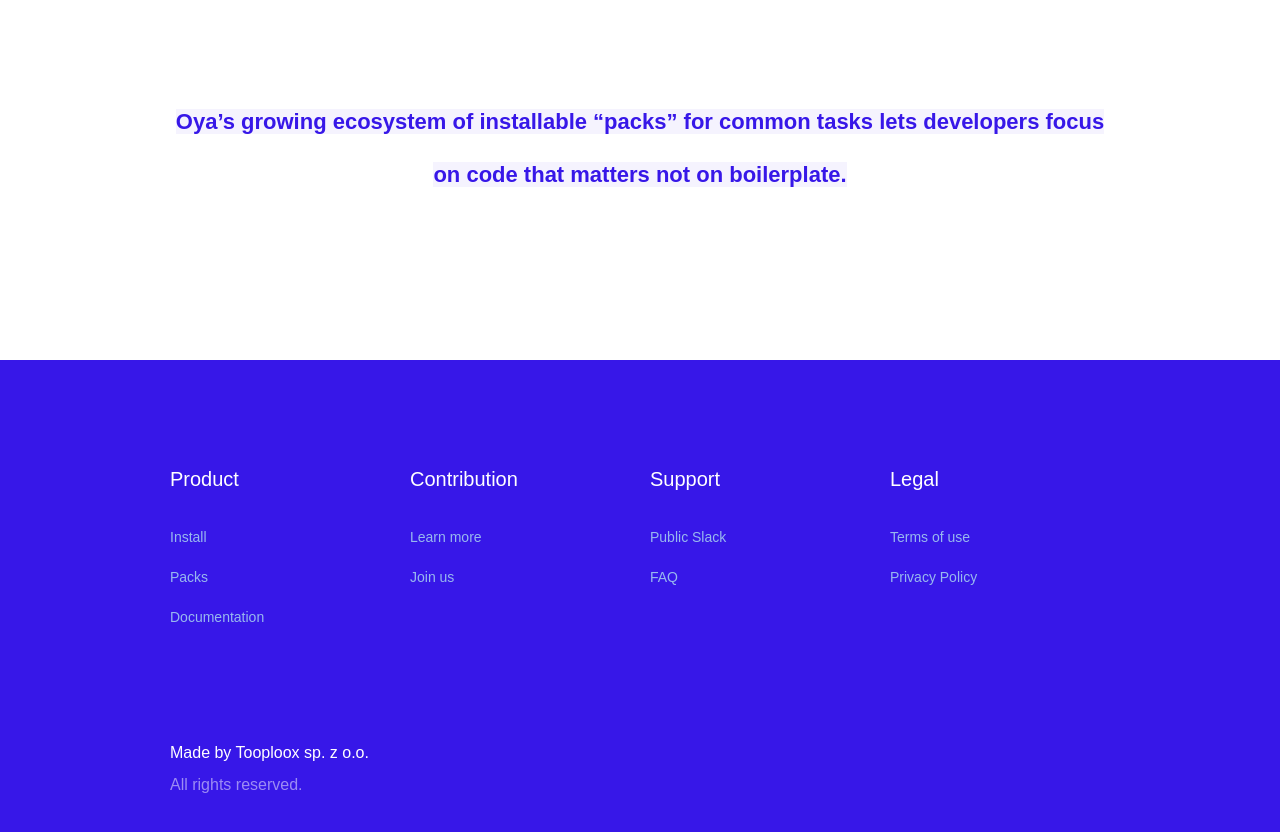
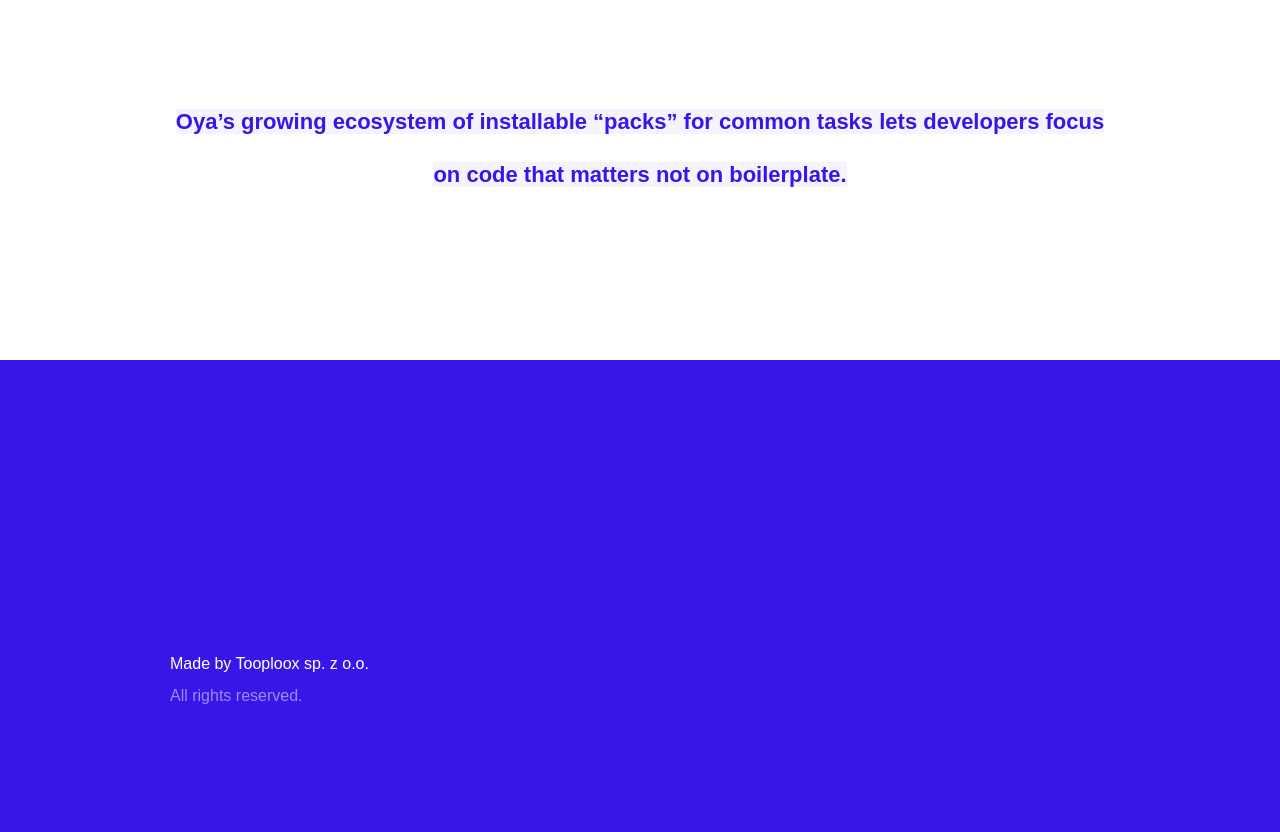
Before and after one commit to tooploox/oya, a Jekyll site: the page built from index.html, in a window 1280 px wide and 900 px high, scrolled down 4454 px. Shown: the top 832 px of the window. Built offline with Jekyll 4.4.1, drawn with Linux system fonts in a browser that asks for light colours; nearby versions of some CDN libraries; comment, search, counter and statistics services are not loaded.

Commit message:
hide foother links

```diff
--- a/_includes/footer.html
+++ b/_includes/footer.html
@@ -1,37 +1,37 @@
   <div class="footer">
     <div class="footer-container w-container">
-      <div class="columns w-row">
-        <div class="footer-column w-col w-col-3">
-          <div class="footer-section-title">Product</div>
-          <a href="#" class="footer-link w-inline-block">
-            <div class="footer-link-text">Install</div><img src="/images/footer-arrow.svg" alt="" class="footer-link-arrow"></a>
-          <a href="/packs" class="footer-link w-inline-block">
-            <div class="footer-link-text">Packs</div><img src="/images/footer-arrow.svg" alt="" class="footer-link-arrow"></a>
-          <a href="/documentation" class="footer-link w-inline-block w--current">
-            <div class="footer-link-text">Documentation</div><img src="/images/footer-arrow.svg" alt="" class="footer-link-arrow"></a>
-        </div>
-        <div class="footer-column w-col w-col-3">
-          <div class="footer-section-title">Contribution</div>
-          <a href="#" class="footer-link w-inline-block">
-            <div class="footer-link-text">Learn more</div><img src="/images/footer-arrow.svg" alt="" class="footer-link-arrow"></a>
-          <a href="#" class="footer-link w-inline-block">
-            <div class="footer-link-text">Join us</div><img src="/images/footer-arrow.svg" alt="" class="footer-link-arrow"></a>
-        </div>
-        <div class="footer-column w-col w-col-3">
-          <div class="footer-section-title">Support</div>
-          <a href="#" class="footer-link w-inline-block">
-            <div class="footer-link-text">Public Slack</div><img src="/images/footer-arrow.svg" alt="" class="footer-link-arrow"></a>
-          <a href="#" class="footer-link w-inline-block">
-            <div class="footer-link-text">FAQ</div><img src="/images/footer-arrow.svg" alt="" class="footer-link-arrow"></a>
-        </div>
-        <div class="footer-column w-col w-col-3">
-          <div class="footer-section-title">Legal</div>
-          <a href="#" class="footer-link w-inline-block">
-            <div class="footer-link-text">Terms of use</div><img src="/images/footer-arrow.svg" alt="" class="footer-link-arrow"></a>
-          <a href="#" class="footer-link w-inline-block">
-            <div class="footer-link-text">Privacy Policy</div><img src="/images/footer-arrow.svg" alt="" class="footer-link-arrow"></a>
-        </div>
-      </div>
+      <!-- <div class="columns w-row"> -->
+      <!-- <div class="footer-column w-col w-col-3"> -->
+      <!-- <div class="footer-section-title">Product</div> -->
+      <!-- <a href="#" class="footer-link w-inline-block"> -->
+      <!-- <div class="footer-link-text">Install</div><img src="/images/footer-arrow.svg" alt="" class="footer-link-arrow"></a> -->
+      <!-- <a href="/packs" class="footer-link w-inline-block"> -->
+      <!-- <div class="footer-link-text">Packs</div><img src="/images/footer-arrow.svg" alt="" class="footer-link-arrow"></a> -->
+      <!-- <a href="/documentation" class="footer-link w-inline-block w--current"> -->
+      <!-- <div class="footer-link-text">Documentation</div><img src="/images/footer-arrow.svg" alt="" class="footer-link-arrow"></a> -->
+      <!-- </div> -->
+      <!-- <div class="footer-column w-col w-col-3"> -->
+      <!-- <div class="footer-section-title">Contribution</div> -->
+      <!-- <a href="#" class="footer-link w-inline-block"> -->
+      <!-- <div class="footer-link-text">Learn more</div><img src="/images/footer-arrow.svg" alt="" class="footer-link-arrow"></a> -->
+      <!-- <a href="#" class="footer-link w-inline-block"> -->
+      <!-- <div class="footer-link-text">Join us</div><img src="/images/footer-arrow.svg" alt="" class="footer-link-arrow"></a> -->
+      <!-- </div> -->
+      <!-- <div class="footer-column w-col w-col-3"> -->
+      <!-- <div class="footer-section-title">Support</div> -->
+      <!-- <a href="#" class="footer-link w-inline-block"> -->
+      <!-- <div class="footer-link-text">Public Slack</div><img src="/images/footer-arrow.svg" alt="" class="footer-link-arrow"></a> -->
+      <!-- <a href="#" class="footer-link w-inline-block"> -->
+      <!-- <div class="footer-link-text">FAQ</div><img src="/images/footer-arrow.svg" alt="" class="footer-link-arrow"></a> -->
+      <!-- </div> -->
+      <!-- <div class="footer-column w-col w-col-3"> -->
+      <!-- <div class="footer-section-title">Legal</div> -->
+      <!-- <a href="#" class="footer-link w-inline-block"> -->
+      <!-- <div class="footer-link-text">Terms of use</div><img src="/images/footer-arrow.svg" alt="" class="footer-link-arrow"></a> -->
+      <!-- <a href="#" class="footer-link w-inline-block"> -->
+      <!-- <div class="footer-link-text">Privacy Policy</div><img src="/images/footer-arrow.svg" alt="" class="footer-link-arrow"></a> -->
+      <!-- </div> -->
+      <!-- </div> -->
       <div class="footer-copyright">
         <div class="footer-copyright-text">Made by <a href="https://tooploox.com" target="_blank" class="link-2">Tooploox sp. z o.o.</a></div>
         <div class="footer-rights-reserved">All rights reserved.</div>
```
